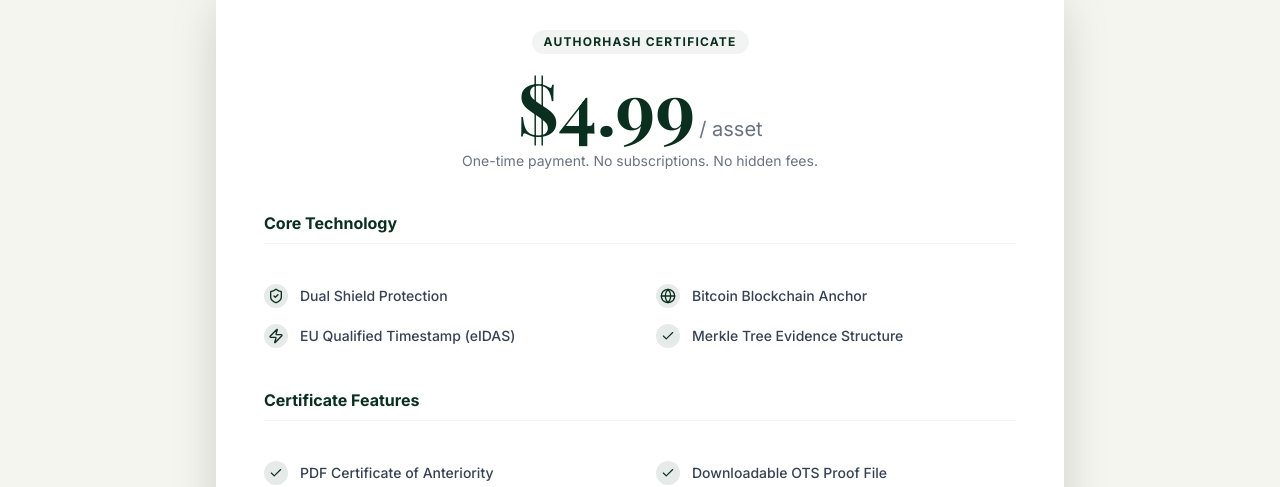
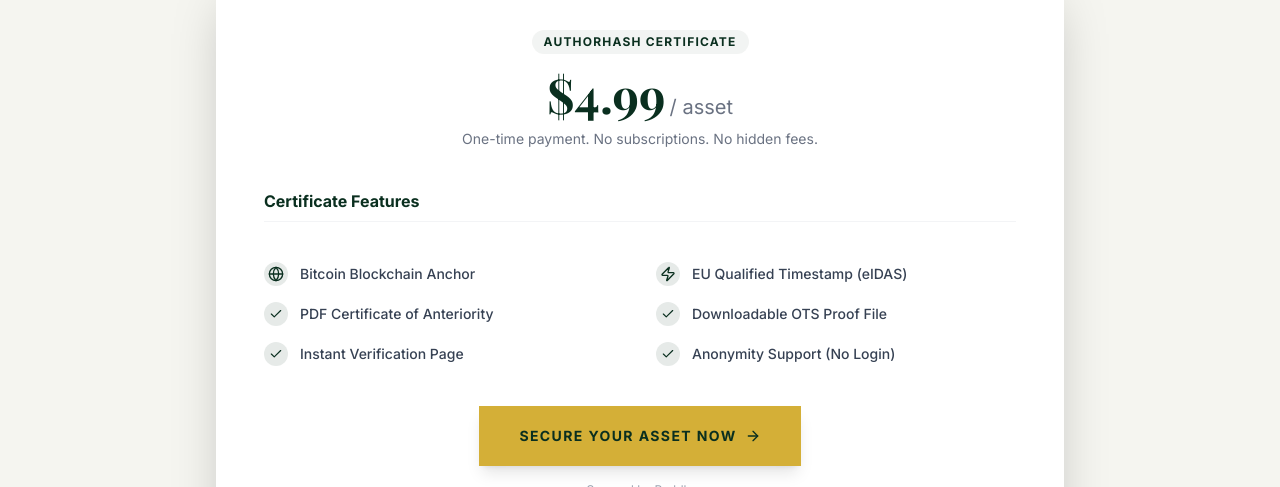
Before and after one commit to MykolaOseiko/LV2, a Next.js app: page /pricing in a window 1280 px wide. Shown: the part 464-951 px from the top of the page. Built offline with nearby package versions, Linux system fonts and the light colour scheme; a web font is replaced by a local one.

Commit message:
polish: resize price merge features into single section

```diff
--- a/app/pricing/page.tsx
+++ b/app/pricing/page.tsx
@@ -2,7 +2,7 @@
 
 import { Navbar } from "@/components/navbar";
 import { Footer } from "@/components/footer";
-import { Check, ArrowRight, ShieldCheck, Zap, Globe } from "lucide-react";
+import { Check, ArrowRight, Zap, Globe } from "lucide-react";
 import Link from "next/link";
 
 export default function PricingPage() {
@@ -42,7 +42,7 @@
                                     AuthorHash Certificate
                                 </span>
                                 <div className="flex items-baseline justify-center gap-1 mb-2">
-                                    <span className="font-serif text-7xl font-bold text-[#0A2F1F]">
+                                    <span className="font-serif text-5xl font-bold text-[#0A2F1F]">
                                         $4.99
                                     </span>
                                     <span className="text-gray-500 text-xl">
@@ -56,16 +56,10 @@
 
                             <div className="grid grid-cols-1 md:grid-cols-2 gap-y-4 gap-x-8 mb-10">
                                 <div className="col-span-full mb-2">
-                                    <h3 className="font-bold text-[#0A2F1F] border-b border-gray-100 pb-2 mb-4">Core Technology</h3>
+                                    <h3 className="font-bold text-[#0A2F1F] border-b border-gray-100 pb-2 mb-4">Certificate Features</h3>
                                 </div>
-                                <FeatureItem text="Dual Shield Protection" icon={<ShieldCheck className="w-4 h-4" />} />
                                 <FeatureItem text="Bitcoin Blockchain Anchor" icon={<Globe className="w-4 h-4" />} />
                                 <FeatureItem text="EU Qualified Timestamp (eIDAS)" icon={<Zap className="w-4 h-4" />} />
-                                <FeatureItem text="Merkle Tree Evidence Structure" />
-
-                                <div className="col-span-full mt-6 mb-2">
-                                    <h3 className="font-bold text-[#0A2F1F] border-b border-gray-100 pb-2 mb-4">Certificate Features</h3>
-                                </div>
                                 <FeatureItem text="PDF Certificate of Anteriority" />
                                 <FeatureItem text="Downloadable OTS Proof File" />
                                 <FeatureItem text="Instant Verification Page" />
```
